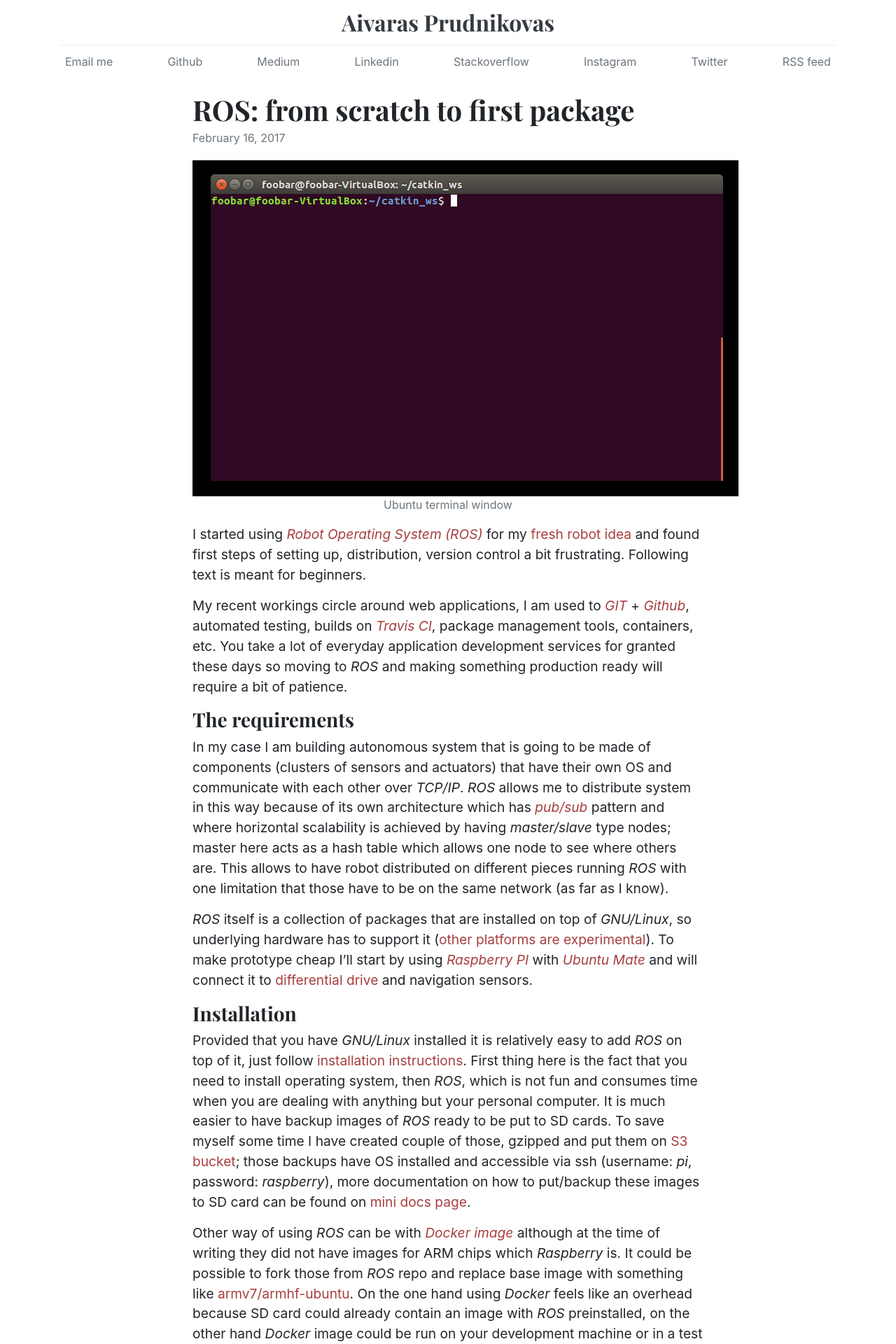
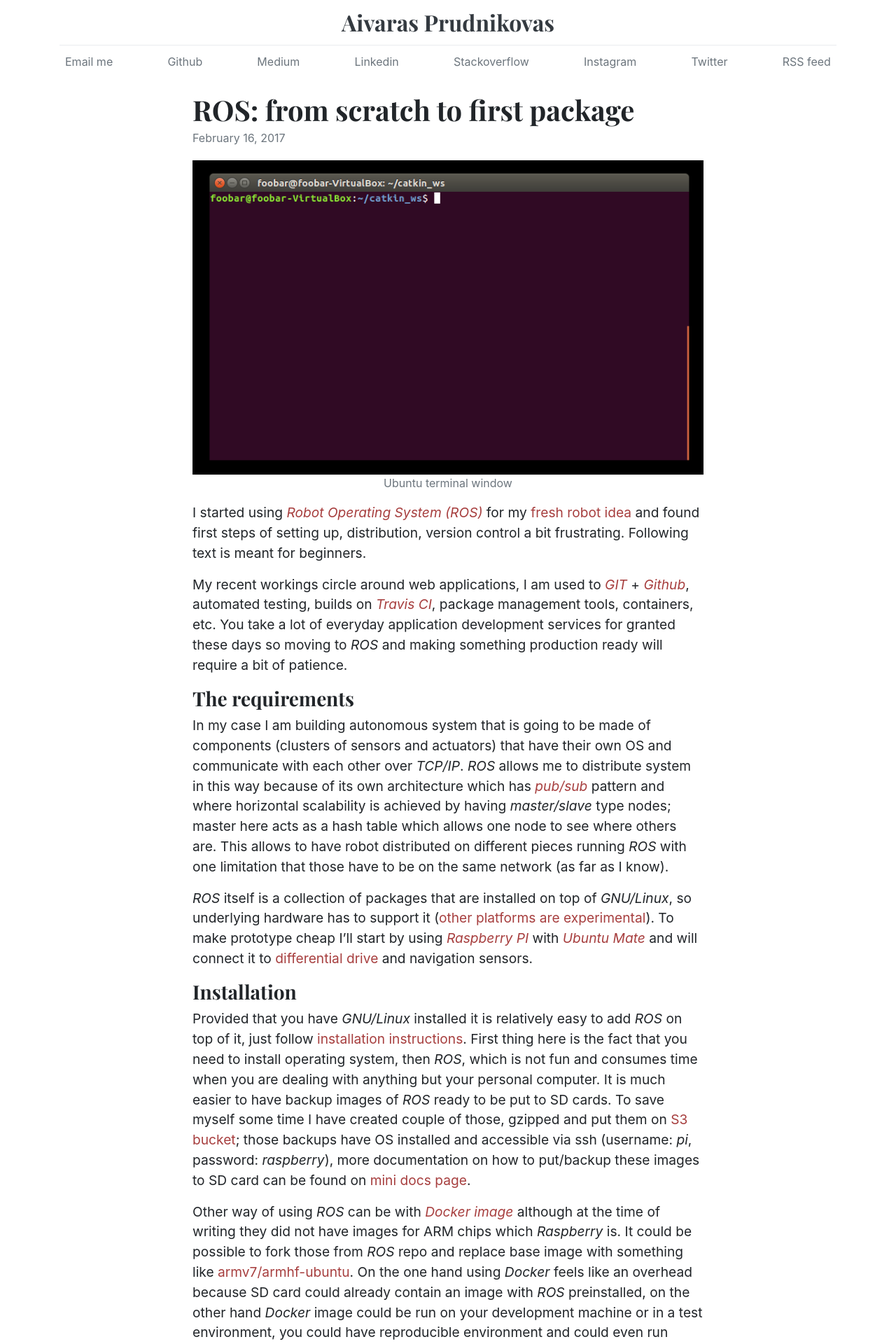
Before and after one commit to ivarprudnikov/ivarprudnikov.com, a Jekyll site: the page built from _posts/2017-02-16-ROS-from-scratch-to-first-package.md, in a window 1280 px wide. Shown: the top 1920 px of the page at 70% size. Built offline with Jekyll 4.4.1, drawn with Linux system fonts in a browser that asks for light colours.

Commit message:
make sure images are not wider than post

```diff
--- a/_layouts/post.html
+++ b/_layouts/post.html
@@ -10,7 +10,7 @@ layout: default
 
       {% if page.image %}
       <figure class="blog-post-image">
-        <img class="mx-auto d-block" src="{{ page.image | prepend: site.baseurl }}" />
+        <img class="mx-auto d-block img-fluid" src="{{ page.image | prepend: site.baseurl }}" />
         {% if page.image_caption %}
         <figcaption class="text-center text-muted">
           {{ page.image_caption }}
```
